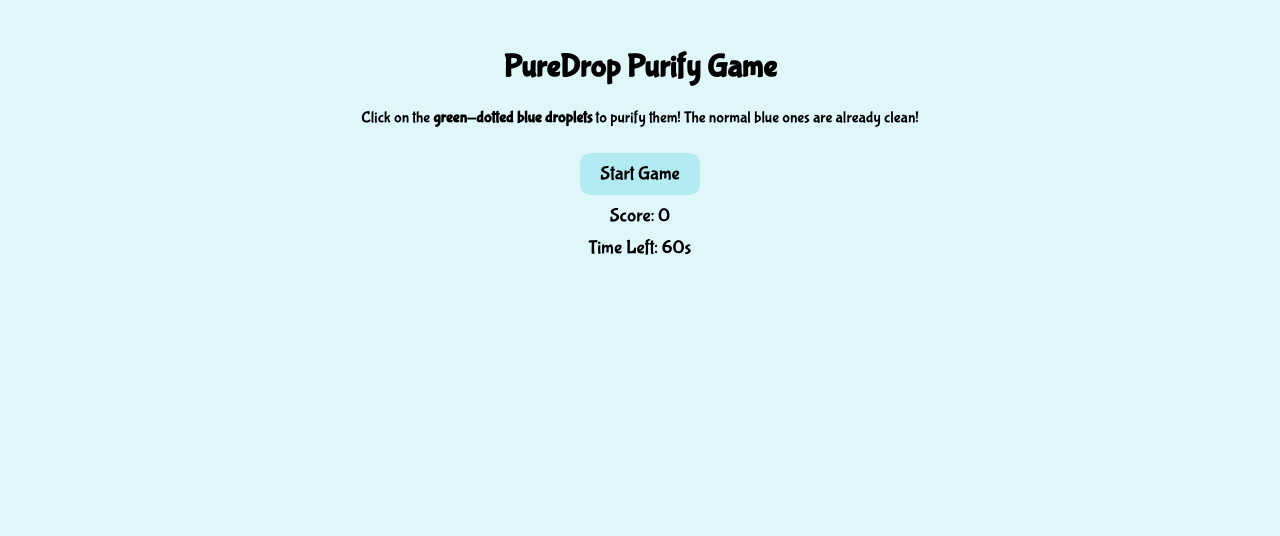
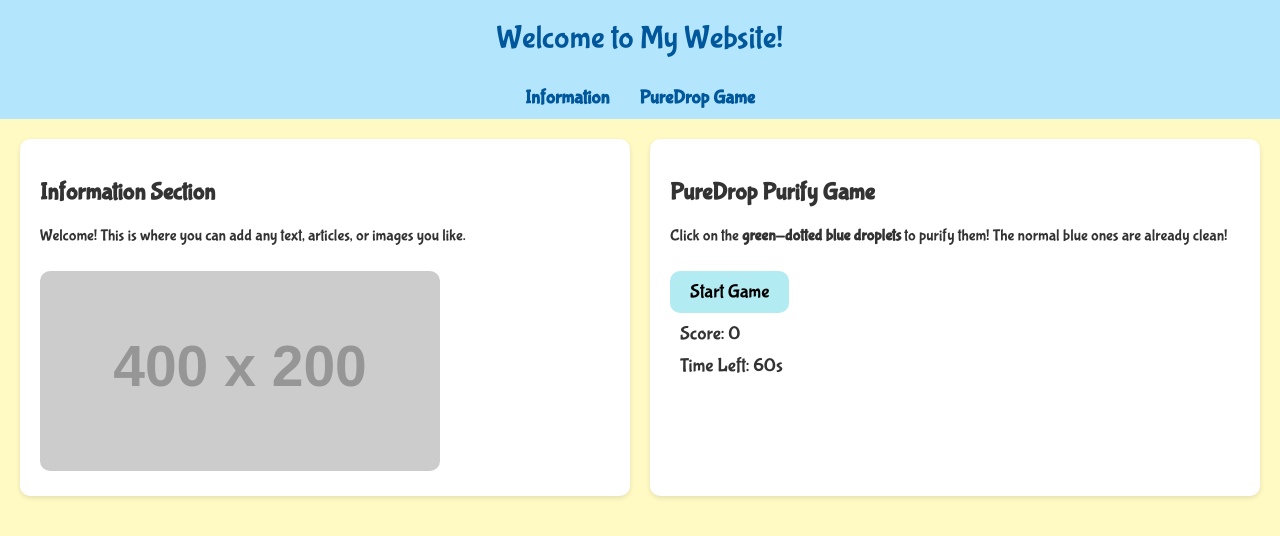
Before and after one commit to Ilkxw/PureDrop, a plain HTML site: page index.html in a window 1280 px wide. Drawn offline with Linux system fonts and the light colour scheme; placeholder pictures from the web are drawn by us.

Commit message:
index.html

```diff
--- a/index.html
+++ b/index.html
@@ -2,17 +2,68 @@
 <html lang="en">
 <head>
   <meta charset="UTF-8">
-  <meta name="viewport" content="width=device-width, initial-scale=1.0">
-  <title>PureDrop Purify Game</title>
+  <meta name="viewport" content="width=device-width, initial-scale=1">
+  <title>My Website - Information & PureDrop Game</title>
   <link href="https://fonts.googleapis.com/css2?family=Bubblegum+Sans&display=swap" rel="stylesheet">
   <style>
     body {
-      background-color: #e0f7fa;
+      margin: 0;
       font-family: 'Bubblegum Sans', cursive;
+      background-color: #fff9c4; /* pastel yellow */
+      color: #333;
+    }
+
+    header {
+      background-color: #b3e5fc; /* pastel blue */
       text-align: center;
       padding: 20px;
+      font-size: 2em;
+      color: #01579b;
     }
 
+    nav {
+      display: flex;
+      justify-content: center;
+      background-color: #b3e5fc;
+      padding: 10px;
+    }
+
+    nav a {
+      margin: 0 15px;
+      text-decoration: none;
+      color: #01579b;
+      font-weight: bold;
+      font-size: 1.2em;
+      cursor: pointer;
+    }
+
+    nav a:hover {
+      text-decoration: underline;
+    }
+
+    .container {
+      display: flex;
+      flex-wrap: wrap;
+      padding: 20px;
+      gap: 20px;
+    }
+
+    .section {
+      flex: 1;
+      min-width: 300px;
+      background-color: #ffffff;
+      padding: 20px;
+      border-radius: 10px;
+      box-shadow: 0 2px 5px rgba(0,0,0,0.1);
+    }
+
+    #informationSection img {
+      max-width: 100%;
+      border-radius: 10px;
+      margin-top: 10px;
+    }
+
+    /* Game specific styles */
     #gameContainer {
       position: relative;
       width: 100%;
@@ -64,7 +115,27 @@
   </style>
 </head>
 <body>
-  <h1>PureDrop Purify Game</h1>
+
+<header>
+  Welcome to My Website!
+</header>
+
+<nav>
+  <a onclick="scrollToSection('informationSection')">Information</a>
+  <a onclick="scrollToSection('gameSection')">PureDrop Game</a>
+</nav>
+
+<div class="container">
+  <!-- Information Section -->
+  <div class="section" id="informationSection">
+    <h2>Information Section</h2>
+    <p>Welcome! This is where you can add any text, articles, or images you like.</p>
+    <img src="https://via.placeholder.com/400x200.png?text=Your+Image+Here" alt="Placeholder Image">
+  </div>
+
+  <!-- Game Section -->
+  <div class="section" id="gameSection">
+    <h2>PureDrop Purify Game</h2>
     <p>Click on the <strong>green-dotted blue droplets</strong> to purify them! The normal blue ones are already clean!</p>
 
     <button id="startButton">Start Game</button>
@@ -73,8 +144,15 @@
     <div id="gameContainer"></div>
     <div id="result"></div>
     <button id="replayButton" style="display:none">Play Again</button>
+  </div>
+</div>
 
 <script>
+  function scrollToSection(id) {
+    document.getElementById(id).scrollIntoView({ behavior: 'smooth' });
+  }
+
+  // Game Script
   const gameContainer = document.getElementById('gameContainer');
   const scoreDisplay = document.getElementById('score');
   const timerDisplay = document.getElementById('timer');
@@ -148,5 +226,6 @@
   startButton.addEventListener('click', startGame);
   replayButton.addEventListener('click', startGame);
 </script>
+
 </body>
 </html>
```
Lines whose indentation alone changed are shown as unchanged.
